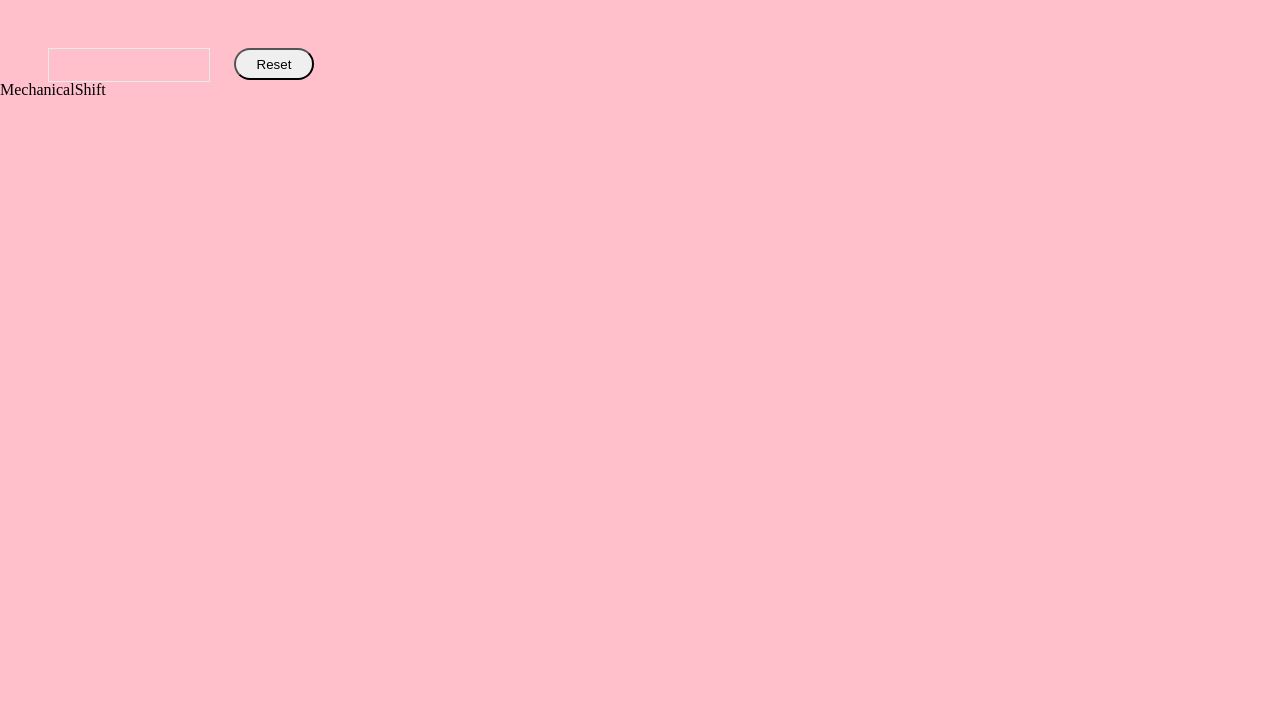
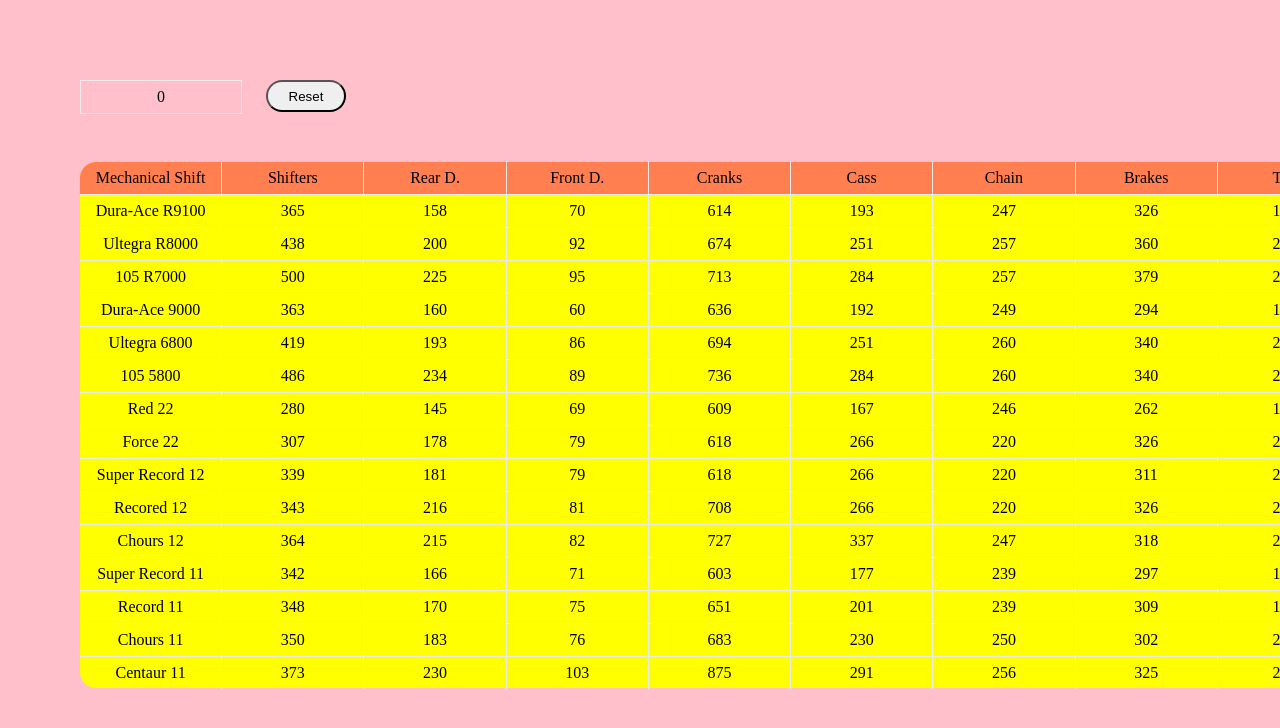
Before and after one commit to sangboking/bikeParts, a React (Create React App) app: page / in a window 1280 px wide. Shown: the top 728 px of the page. Built offline with nearby package versions, Linux system fonts and the light colour scheme; the HTML template or start-up script is replaced by a standard one.

Commit message:
feat : 테이블 구성, 값 계산 로직 추가

```diff
--- a/src/components/Header.tsx
+++ b/src/components/Header.tsx
@@ -1,11 +1,17 @@
-import React from 'react';
+import React, { useEffect, useState } from 'react';
 import styled from 'styled-components';
 
-export default function Header() {
+export default function Header({partsWeight} : any) {
+  const [accumlateWeight, setAccumulateWeight] = useState('');
+
+  useEffect(() => {
+    setAccumulateWeight(prev => (Number(prev) + Number(partsWeight)).toString());
+  }, [partsWeight])
+
   return (
     <Head>
       <TotalWeightBox>
-
+        {accumlateWeight}
       </TotalWeightBox>
 
       <ResetButton>
@@ -17,8 +23,8 @@
 
 const Head = styled.header`
   display: flex;
-  margin-left: 3rem;
-  padding-top: 3rem;
+  margin-left: 5rem;
+  padding-top: 5rem;
 `;
 
 const TotalWeightBox = styled.div`
@@ -26,6 +32,9 @@
   height: 2rem;
   border:1px solid #eaeaea;
   margin-right: 1.5rem;
+  display: flex;
+  align-items: center;
+  justify-content: center;
 `;
 
 const ResetButton = styled.button`
--- a/src/components/rims/RimMechanicalShift.tsx
+++ b/src/components/rims/RimMechanicalShift.tsx
@@ -1,10 +1,109 @@
 import React from 'react';
-import { IPartsData } from '../../pages/Home';
+import styled from 'styled-components';
+import { headerData } from '../../data';
 
-export default function MechanicalShift({rimMsParts, setRimMsParts}:IPartsData[] | any) {
-  console.log(rimMsParts)
+export default function MechanicalShift({rimMsParts, setPartsWeight} : any) {
+
+  const headData = [...headerData];
+  headData[0] = 'Mechanical Shift';
+
+  const handleClick = (value : number) => {
+    setPartsWeight(value.toString());
+  };
 
   return (
-    <div>MechanicalShift</div>
+    <Wrapper>
+      <RowContainer>
+        {
+          headData.map((data, i) => {
+            return (
+              <RowHead key={i}>{data}</RowHead>
+            )
+          })
+        }
+
+        {
+          rimMsParts.map((data : any, i : number) => {
+            return(
+              data.map((parts : any, i : number) => {
+                return (
+                  <RowItem key={i} onClick={() => {handleClick(parts)}}>
+                    {parts}
+                  </RowItem>
+                )
+              })
+            )
+          })
+        }
+      </RowContainer>
+    </Wrapper>
   )
 };
+
+const Wrapper = styled.section`
+  width: 80rem;
+  height: 32.85rem;
+  background-color: yellow;
+  margin: 3rem 0 3rem 5rem;
+  border-radius: 1rem;
+`;
+
+const RowContainer = styled.section`
+  display: grid;
+  grid-template-columns: repeat(9, 1fr);
+
+`;
+
+const RowHead = styled.div`
+  display: flex;
+  align-items: center;
+  justify-content: center;
+  border-right: 1px solid #eaeaea;
+  border-bottom: 1px solid #eaeaea;
+  height: 2rem;
+  background-color: coral;
+  :nth-child(1){
+    border-top-left-radius: 1rem;
+  }
+  :nth-child(9){
+    border-right: none;
+    border-top-right-radius: 1rem;
+  }
+`;
+
+const RowItem = styled.div`
+  display: flex;
+  align-items: center;
+  justify-content: center;
+  border-bottom: 1px solid #eaeaea;
+  border-right: 1px solid #eaeaea;
+  height: 2rem;
+  cursor: pointer;
+  :nth-child(136){
+    border-bottom: none;
+  }
+  :nth-child(137){
+    border-bottom: none;
+  }
+  :nth-child(138){
+    border-bottom: none;
+  }
+  :nth-child(139){
+    border-bottom: none;
+  }
+  :nth-child(140){
+    border-bottom: none;
+  }
+  :nth-child(141){
+    border-bottom: none;
+  }
+  :nth-child(142){
+    border-bottom: none;
+  }
+  :nth-child(143){
+    border-bottom: none;
+  }
+  :nth-child(144){
+    border-bottom: none;
+  }
+`;
--- a/src/data.ts
+++ b/src/data.ts
@@ -1,152 +1,179 @@
+export const headerData = [
+  '',
+  'Shifters',
+  'Rear D.',
+  'Front D.',
+  'Cranks',
+  'Cass',
+  'Chain',
+  'Brakes',
+  'Total'
+];
+
 export const rimMechanicalShiftData = [
-  {
-    name:'Dura-Ace R9100',
-    shifters:365,
-    readD:158,
-    frontD:70,
-    cranks:614,
-    cass:193,
-    chain:247,
-    brakes:326,
-  },
-  {
-    name:'Ultegra R8000',
-    shifters:438,
-    readD:200,
-    frontD:92,
-    cranks:674,
-    cass:251,
-    chain:257,
-    brakes:360,
-  },
-  {
-    name:'105 R7000',
-    shifters:500,
-    readD:225,
-    frontD:95,
-    cranks:713,
-    cass:284,
-    chain:257,
-    brakes:379,
-  },
-  {
-    name:'Dura-Ace 9000',
-    shifters:363,
-    readD:160,
-    frontD:60,
-    cranks:636,
-    cass:192,
-    chain:249,
-    brakes:294,
-  },
-  {
-    name:'Ultegra 6800',
-    shifters:419,
-    readD:193,
-    frontD:86,
-    cranks:694,
-    cass:251,
-    chain:260,
-    brakes:340,
-  },
-  {
-    name:'105 5800',
-    shifters:486,
-    readD:234,
-    frontD:89,
-    cranks:736,
-    cass:284,
-    chain:260,
-    brakes:340,
-  },
-  {
-    name:'Red 22',
-    shifters:280,
-    readD:145,
-    frontD:69,
-    cranks:609,
-    cass:167,
-    chain:246,
-    brakes:262,
-  },
-  {
-    name:'Force 22',
-    shifters:307,
-    readD:178,
-    frontD:79,
-    cranks:618,
-    cass:266,
-    chain:220,
-    brakes:326,
-  },
-  {
-    name:'Super Record 12',
-    shifters:339,
-    readD:181,
-    frontD:79,
-    cranks:618,
-    cass:266,
-    chain:220,
-    brakes:311,
-  },
-  {
-    name:'Recored 12',
-    shifters:343,
-    readD:216,
-    frontD:81,
-    cranks:708,
-    cass:266,
-    chain:220,
-    brakes:326,
-  },
-  {
-    name:'Chours 12',
-    shifters:364,
-    readD:215,
-    frontD:82,
-    cranks:727,
-    cass:337,
-    chain:247,
-    brakes:318,
-  },
-  {
-    name:'Super Record 11',
-    shifters:342,
-    readD:166,
-    frontD:71,
-    cranks:603,
-    cass:177,
-    chain:239,
-    brakes:297,
-  },
-  {
-    name:'Record 11',
-    shifters:348,
-    readD:170,
-    frontD:75,
-    cranks:651,
-    cass:201,
-    chain:239,
-    brakes:309,
-  },
-  {
-    name:'Chours 11',
-    shifters:350,
-    readD:183,
-    frontD:76,
-    cranks:683,
-    cass:230,
-    chain:250,
-    brakes:302,
-  },
-  {
-    name:'Centaur 11',
-    shifters:373,
-    readD:230,
-    frontD:103,
-    cranks:875,
-    cass:291,
-    chain:256,
-    brakes:325,
-  },
-]
+  [
+    'Dura-Ace R9100',
+    365,
+    158,
+    70,
+    614,
+    193,
+    247,
+    326,
+    1973
+  ],
+  [
+   'Ultegra R8000',
+    438,
+    200,
+    92,
+    674,
+    251,
+    257,
+    360,
+    2272
+  ],
+  [
+    '105 R7000',
+    500,
+    225,
+    95,
+    713,
+    284,
+    257,
+    379,
+    2453
+  ],
+  [
+    'Dura-Ace 9000',
+    363,
+    160,
+    60,
+    636,
+    192,
+    249,
+    294,
+    1960
+  ],
+  [
+    'Ultegra 6800',
+    419,
+    193,
+    86,
+    694,
+    251,
+    260,
+    340,
+    2243
+  ],
+  [
+    '105 5800',
+    486,
+    234,
+    89,
+    736,
+    284,
+    260,
+    340,
+    2467
+  ],
+  [
+    'Red 22',
+    280,
+    145,
+    69,
+    609,
+    167,
+    246,
+    262,
+    1778
+  ],
+  [
+    'Force 22',
+    307,
+    178,
+    79,
+    618,
+    266,
+    220,
+    326,
+    2054
+  ],
+  [
+    'Super Record 12',
+    339,
+    181,
+    79,
+    618,
+    266,
+    220,
+    311,
+    2014
+  ],
+  [
+    'Recored 12',
+    343,
+    216,
+    81,
+    708,
+    266,
+    220,
+    326,
+    2160
+  ],
+  [
+    'Chours 12',
+    364,
+    215,
+    82,
+    727,
+    337,
+    247,
+    318,
+    2290
+  ],
+  [
+    'Super Record 11',
+    342,
+    166,
+    71,
+    603,
+    177,
+    239,
+    297,
+    1895
+  ],
+  [
+    'Record 11',
+    348,
+    170,
+    75,
+    651,
+    201,
+    239,
+    309,
+    1993
+  ],
+  [
+    'Chours 11',
+    350,
+    183,
+    76,
+    683,
+    230,
+    250,
+    302,
+    2074
+  ],
+  [
+    'Centaur 11',
+    373,
+    230,
+    103,
+    875,
+    291,
+    256,
+    325,
+    2453
+  ],
+];
--- a/src/pages/Home.tsx
+++ b/src/pages/Home.tsx
@@ -4,25 +4,15 @@
 import RimMechanicalShift from '../components/rims/RimMechanicalShift';
 import { rimMechanicalShiftData } from '../data';
 
-export interface IPartsData {
-  name : string,
-  shifters:number,
-  readD:number,
-  frontD:number,
-  cranks:number,
-  cass:number,
-  chain:number,
-  brakes:number,
-}
-
 export default function Home() {
-  const [rimMsParts, setRimMsParts] = useState<IPartsData[]>(rimMechanicalShiftData);
+  const rimMsParts = rimMechanicalShiftData;
+  const [partsWeight, setPartsWeight] = useState('');
 
   return (
     <Wrapper>
-      <Header />
+      <Header partsWeight={partsWeight}/>
 
-      <RimMechanicalShift rimMsParts={rimMsParts} setRimMsParts={setRimMsParts}/>
+      <RimMechanicalShift rimMsParts={rimMsParts} setPartsWeight={setPartsWeight}/>
     </Wrapper>
   )
 };
@@ -32,4 +22,5 @@
   height: 100vh;
   margin:0 auto;
   background-color: pink;
+  overflow-y: scroll;
 `;
```
